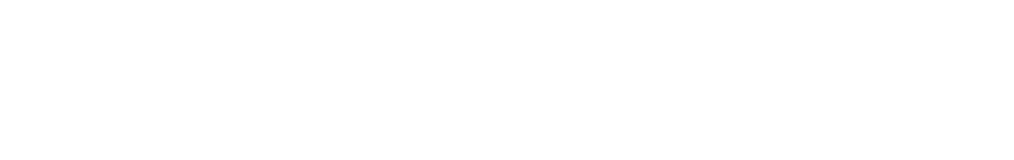
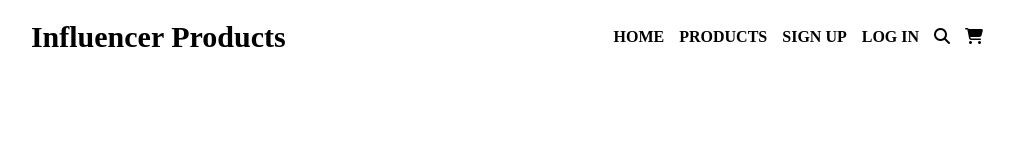
Before and after one commit to kazirauf/e-w-ml2, a plain HTML site: page index.html in a window 1280 px wide. Shown: the whole page, without its empty margins (133-1147 px from the left). Drawn offline with Linux system fonts and the light colour scheme.

Commit message:
done the navmar

```diff
--- a/index.html
+++ b/index.html
@@ -3,9 +3,28 @@
 <head>
     <meta charset="UTF-8">
     <meta name="viewport" content="width=device-width, initial-scale=1.0">
+    <link rel="stylesheet" href="style.css">
+
     <title>Influencer Gears</title>
 </head>
 <body>
-
+    <header>
+        <nav>
+           <div class="logo">
+            <h1>Influencer Products</h1>
+           </div>
+           <div class="nav-manu">
+            <ul>
+                <li>HOME</li>
+                <li>PRODUCTS</li>
+                <li>SIGN UP</li>
+                <li>LOG IN</li>
+               <li> <i class="fa-solid fa-magnifying-glass"></i></li>
+               <li> <i class="fa-solid fa-cart-shopping"></i></li>
+            </ul>
+           </div>
+        </nav>
+    </header>
+    <script src="https://kit.fontawesome.com/9c46d17a98.js" crossorigin="anonymous"></script>
 </body>
 </html>
--- a/style.css
+++ b/style.css
@@ -0,0 +1,28 @@
+
+*{
+    margin: 0px;
+    padding: 0px;
+
+
+}
+
+
+nav{
+ display: flex;
+ justify-content: space-around;
+ align-items: center;
+ margin-top: 20px;
+}
+
+.logo h1{
+    font-size: 30px;
+}
+.nav-manu ul{
+ display: flex;
+ gap: 15px;
+ align-items: center;
+}
+.nav-manu ul li{
+ list-style: none;
+ font-weight: bolder;
+}
```
